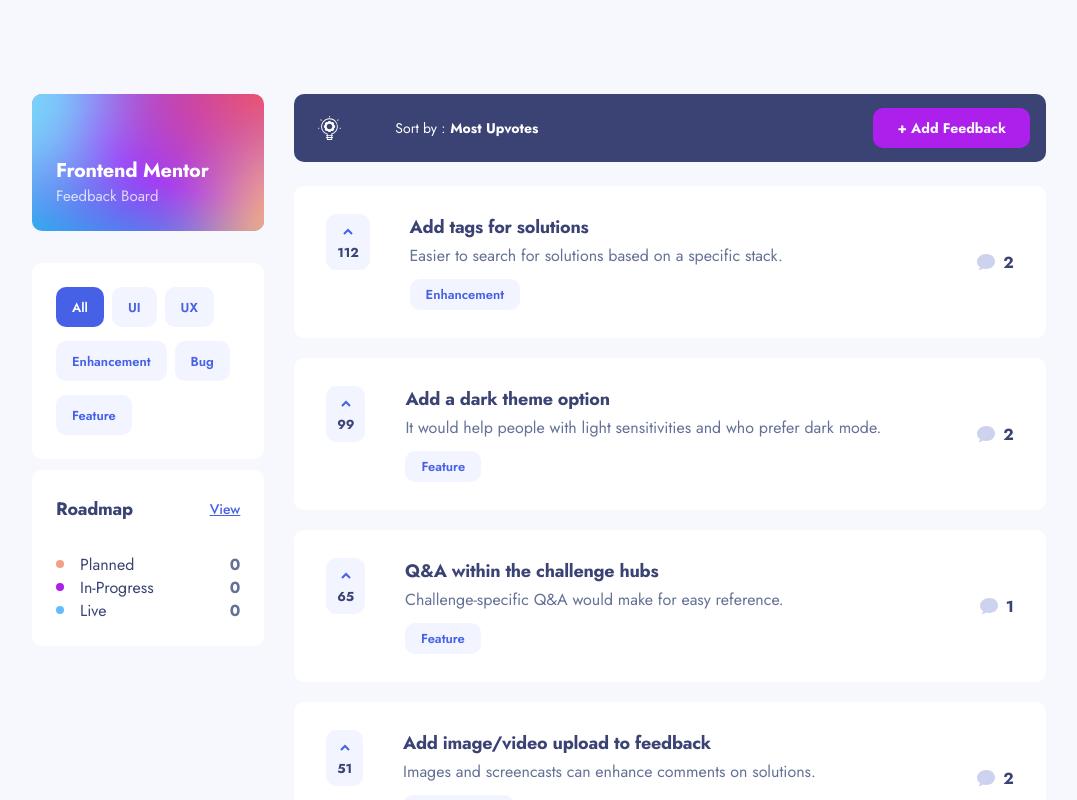
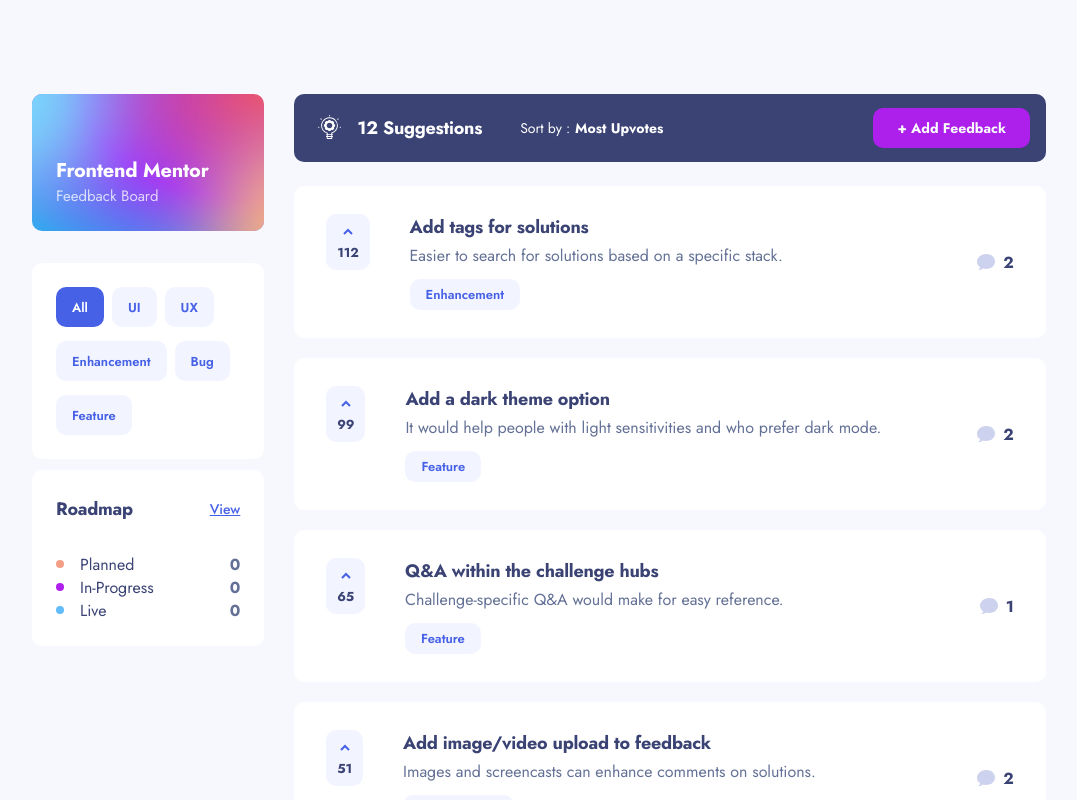
Before and after one commit to madebyphi/product-feedback-app, a Next.js app: page / in a window 1280 px wide. Shown: the top 800 px of the page, without its empty margins (101-1178 px from the left). Built offline with nearby package versions, Linux system fonts and the light colour scheme.

Commit message:
Add missing text

```diff
--- a/src/components/composed/FeedbackBar.tsx
+++ b/src/components/composed/FeedbackBar.tsx
@@ -31,7 +31,9 @@
         <div className="hidden md:flex gap-[1rem]">
           {/* <AwardIcon /> */}
           <Svg name="suggestions" />
-          <p className="text-white font-bold text-[1.125rem] tracking-[-0.01375em] leading-[1.625rem]"></p>
+          <p className="text-white font-bold text-[1.125rem] tracking-[-0.01375em] leading-[1.625rem]">
+            12 Suggestions
+          </p>
         </div>
         {/* <Dropdown items={options} placeholder="change this" /> */}
         <div className="flex items-center gap-[0.3rem]">
```
